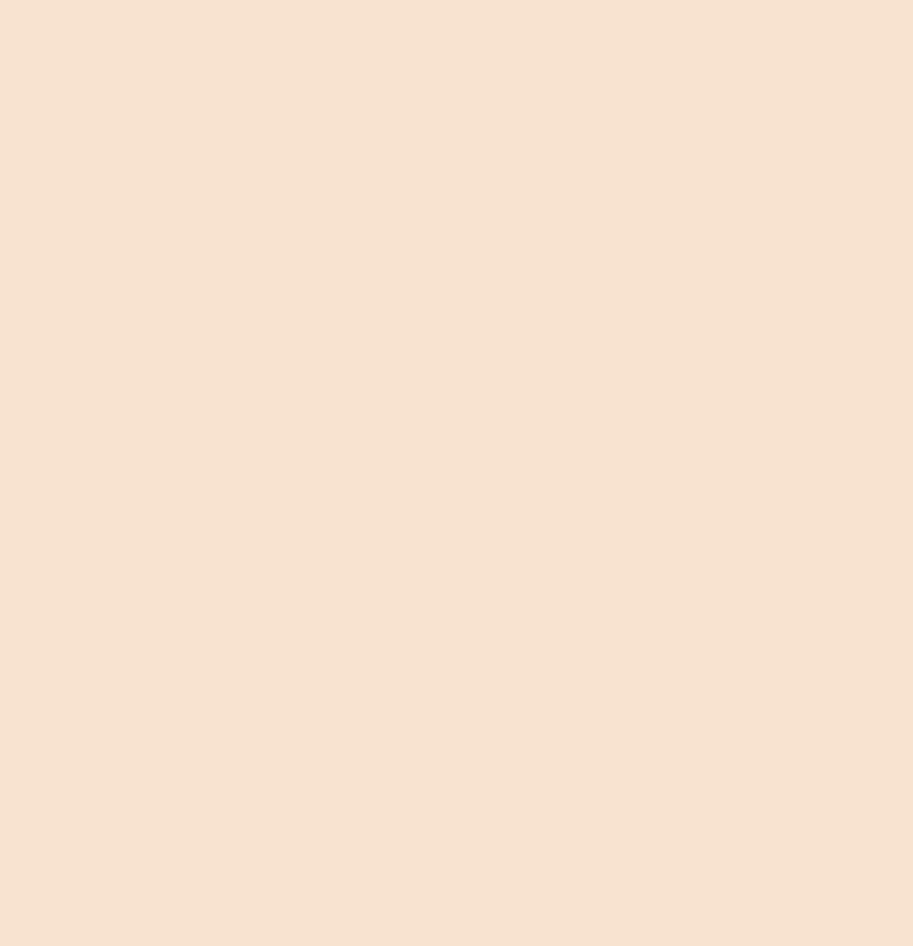
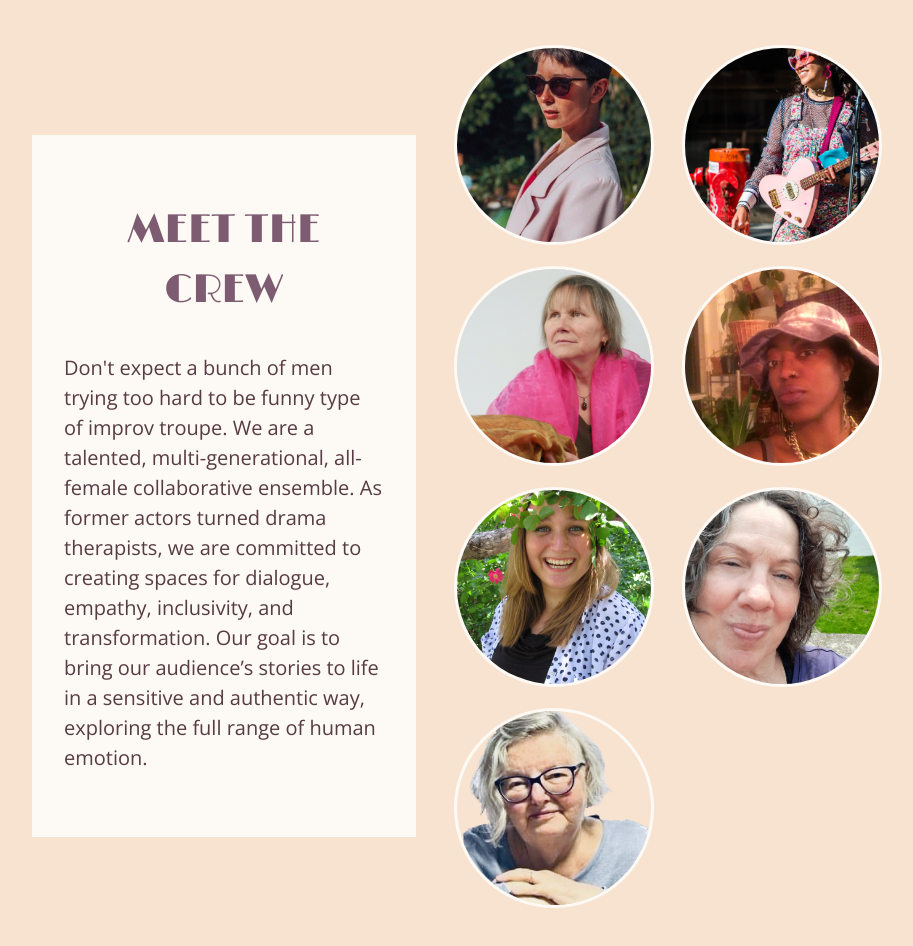
Before and after one commit to carms-ng/personaluniversal, a Vue app: page / in a window 1280 px wide. Shown: the part 2420-3366 px from the top of the page, without its empty margins (104-1017 px from the left). Before the commit the page ends 2400 px from the top, so only its background shows below. Built offline with nearby package versions, Linux system fonts and the light colour scheme.

Commit message:
feat: add Crew section

```diff
--- a/src/App.vue
+++ b/src/App.vue
@@ -2,6 +2,7 @@
   <Hero />
   <About />
   <Quote />
+  <Crew />
 </template>
 
 <style scoped>
@@ -11,12 +12,14 @@
 import Hero from './components/Hero.vue'
 import About from './components/About.vue'
 import Quote from './components/Quote.vue'
+import Crew from './components/Crew.vue'
 
 export default {
   components: {
     Hero,
     About,
     Quote,
+    Crew,
   }
 }
 </script>
--- /dev/null
+++ b/src/components/Crew.vue
@@ -0,0 +1,68 @@
+<template>
+  <section>
+    <div className="card">
+      <h2>{{ content.h2 }}</h2>
+      <p v-for="pp in content.p" :key="pp">
+        {{ pp }}
+      </p>
+    </div>
+    <div id="members">
+      <CrewMembers :members=content.members />
+    </div>
+  </section>
+ </template>
+
+<style scoped>
+section {
+  display: grid;
+  place-items: center;
+}
+@media (min-width: 768px) {
+  section {
+    padding: 2rem;
+  }
+  .card {
+    padding: 2rem;
+    background: var(--off-white);
+  }
+  section > * {
+    max-width: 960px;
+  }
+}
+
+@media (min-width: 1240px) {
+  section {
+    display: grid;
+    grid-template-columns: repeat(12, 1fr);
+    gap: 2rem;
+  }
+  .card {
+    grid-column: 2 / 6;
+    grid-row: 2 / 11;
+    align-self: center;
+  }
+  #members {
+    grid-column: 6 / 12;
+    grid-row: 2 / 11;
+  }
+}
+
+</style>
+
+<script>
+import content from '../assets/content.json'
+import Image from './Image.vue'
+import CrewMembers from './CrewMembers.vue'
+
+export default {
+  data() {
+    return {
+      content: content.crew
+    }
+  },
+  components: {
+    Image,
+    CrewMembers,
+  }
+}
+</script>
--- /dev/null
+++ b/src/components/CrewMembers.vue
@@ -0,0 +1,55 @@
+<template>
+  <button
+    v-for="member in members"
+    :key="member.name"
+    type="button"
+    @click="setActiveMember(member)"
+  >
+    <MemberAvatar :member=member />
+  </button>
+  <MemberModal
+    v-if=!!activeMember
+    :member=activeMember
+    :closeModal="closeModal"
+  />
+</template>
+
+<style scoped>
+  button {
+    border: unset;
+    border-radius: 50%;
+    background: transparent;
+    cursor: pointer;
+    margin-right: 1rem;
+    margin-bottom: 1rem;
+  }
+</style>
+
+<script>
+import MemberAvatar from './MemberAvatar.vue'
+import MemberModal from './MemberModal.vue'
+
+export default {
+  props: {
+    members: Array,
+  },
+  data() {
+    return {
+      activeMember: null
+    }
+  },
+  methods: {
+    setActiveMember(member) {
+      this.activeMember = member
+    },
+    closeModal() {
+      this.activeMember = null
+      console.log('close')
+    }
+  },
+  components: {
+    MemberAvatar,
+    MemberModal,
+  }
+}
+</script>
--- a/src/components/Image.vue
+++ b/src/components/Image.vue
@@ -1,11 +1,3 @@
-<script setup>
-defineProps({
-  filename: String,
-  alt: String,
-})
-
-</script>
-
 <template>
   <img :src="getImageUrl(filename)" :alt=alt />
 </template>
--- /dev/null
+++ b/src/components/MemberAvatar.vue
@@ -0,0 +1,29 @@
+<template>
+  <Image :filename=member.img.filename :alt="member.name"  />
+</template>
+
+<style scoped>
+  img {
+    width: 24vw;
+    height: 24vw;
+    max-width: 200px;
+    max-height: 200px;
+    border-radius: 50%;
+    overflow: hidden;
+    object-fit: cover;
+    border: 3px solid var(--off-white);
+  }
+</style>
+
+<script>
+import Image from './Image.vue'
+
+export default {
+  props: {
+    member: Object,
+  },
+  components: {
+    Image,
+  }
+}
+</script>
--- /dev/null
+++ b/src/components/MemberModal.vue
@@ -0,0 +1,91 @@
+<template>
+  <div id="overlay" />
+  <dialog open={!!member}>
+    <MemberAvatar :member=member />
+    <h2>{{ member.name }}</h2>
+    <p v-for="pp in member.bio" :key="pp">
+      {{ pp }}
+    </p>
+    <button @click="closeModal" type="button">
+      <svg xmlns="http://www.w3.org/2000/svg" width="30" height="30" viewBox="0 0 15 15"><path fill="currentColor" fill-rule="evenodd" d="M12.854 2.854a.5.5 0 0 0-.708-.708L7.5 6.793L2.854 2.146a.5.5 0 1 0-.708.708L6.793 7.5l-4.647 4.646a.5.5 0 0 0 .708.708L7.5 8.207l4.646 4.647a.5.5 0 0 0 .708-.708L8.207 7.5l4.647-4.646Z" clip-rule="evenodd"/></svg>
+    </button>
+  </dialog>
+</template>
+
+<style scoped>
+
+#overlay {
+  position: fixed;
+  overflow: hidden;
+  background: rgba(0, 0, 0, 0.8);
+  z-index: 1;
+  top: 0;
+  bottom: 0;
+  left: 0;
+  right: 0;
+}
+dialog {
+  position: fixed;
+  top: 0;
+
+  width: 100%;
+  height: 100%;
+
+  overflow-y: scroll;
+  background-color: var(--off-brown);
+  padding: 3rem 1rem;
+  border: unset;
+  z-index: 2;
+}
+h2 {
+  text-align: center;
+}
+img {
+  margin: 0 auto;
+  display: block;
+}
+button {
+  position: absolute;
+  top: 1rem;
+  right: 1rem;
+  background: unset;
+  border: unset;
+  cursor: pointer;
+}
+
+@media (min-width: 768px) {
+  dialog {
+    margin: 0;
+    padding: 3rem;
+    top: 50vh;
+    left: 50vw;
+    transform: translate(-50%, -50%);
+    width: 720px;
+
+    height: 720px;
+  }
+}
+
+@media (min-width: 1024px) {
+
+}
+</style>
+
+<script>
+import MemberAvatar from './MemberAvatar.vue'
+
+export default {
+  props: {
+    member: Object,
+    closeModal: {
+      type: Function,
+      default() {
+        return {}
+      }
+    },
+  },
+  components: {
+    MemberAvatar,
+  }
+}
+</script>
--- a/src/components/Quote.vue
+++ b/src/components/Quote.vue
@@ -1,5 +1,5 @@
 <template>
-  <section id="quote">
+  <section>
     <div className="card">
       <svg xmlns="http://www.w3.org/2000/svg" width="100" height="100" viewBox="0 0 16 16"><path fill="currentColor" d="M7 7v7H0V6.9c0-4.8 4.5-5.4 4.5-5.4l.6 1.4s-2 .3-2.4 1.9C2.3 6 3.1 7 3.1 7H7zm9 0v7H9V6.9c0-4.8 4.5-5.4 4.5-5.4l.6 1.4s-2 .3-2.4 1.9c-.4 1.2.4 2.2.4 2.2H16z"/></svg>
       <p v-for="pp in content.quote.p" :key="pp">
--- a/src/style.css
+++ b/src/style.css
@@ -51,7 +51,7 @@ h1 {
   line-height: 1;
   margin: 0;
 }
-h1, h2 {
+h1, h2, h3 {
   font-family: 'Limelight', cursive;
   color: var(--purple);
   font-style: italic;
```
